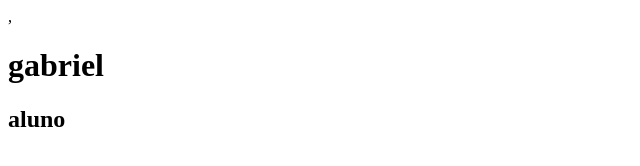
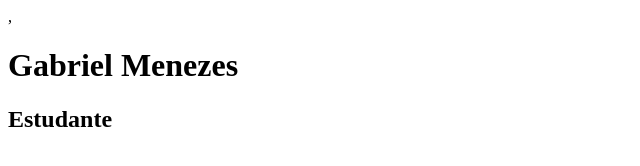
Before and after one commit to gabrieljmaciel-bit/CV, a plain HTML site: page index.html in a window 1280 px wide. Shown: the whole page, without its empty margins (0-640 px from the left). Drawn offline with Linux system fonts and the light colour scheme.

Commit message:
primeiro commit

```diff
--- a/index.html
+++ b/index.html
@@ -3,9 +3,9 @@
 <head>
     <meta charset="UTF-8">
     <meta name="viewport" content="width=device-width, initial-scale=1.0">
-    <title>Document</title>
+    <title>Curriculo de Gbriel</title>
 </head>
-<body>,<h1>gabriel</h1>
-       <h2>aluno</h2>
+<body>,<h1>Gabriel Menezes</h1>
+       <h2>Estudante</h2>
 </body>
-</html>
+<html></html>
```
